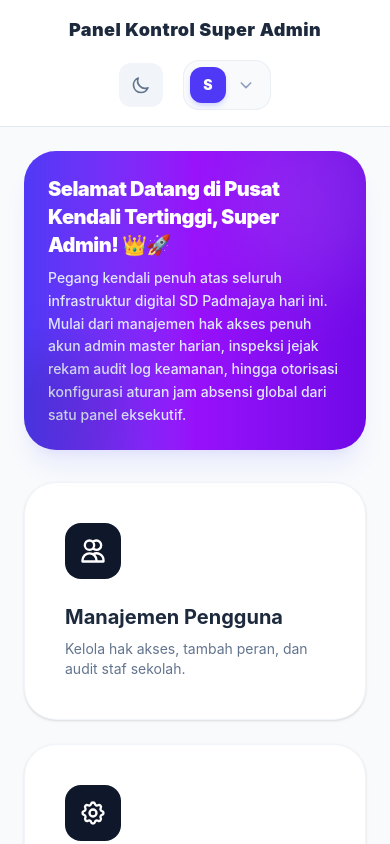
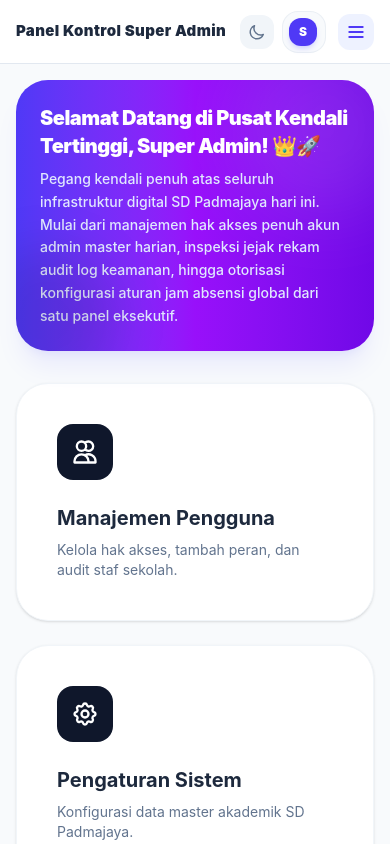
Before and after one commit to reynaldichandra7/sd_padmajaya_palembang, a React (Vite) app: page /super-admin in a window 390 px wide. Built offline with nearby package versions, Linux system fonts and the light colour scheme.

Commit message:
tambah tombol hamburger sidebar

```diff
--- a/src/components/SuperAdminLayout.jsx
+++ b/src/components/SuperAdminLayout.jsx
@@ -5,6 +5,9 @@ import logoPadmajaya from "../assets/logo_sdpadmajaya.png";
 
 export default function SuperAdminLayout() {
   const [showProfileMenu, setShowProfileMenu] = useState(false);
+  // State baru untuk mengontrol sidebar di HP
+  const [showMobileMenu, setShowMobileMenu] = useState(false);
+
   const navigate = useNavigate();
   const location = useLocation();
 
@@ -105,13 +108,26 @@ export default function SuperAdminLayout() {
   };
 
   return (
-    <div className="flex h-screen bg-slate-50 dark:bg-[#0F172A] font-sans transition-colors duration-300 overflow-hidden">
-      <aside className="w-64 bg-white dark:bg-[#1E293B] border-r border-slate-200 dark:border-slate-800 flex flex-col hidden md:flex transition-colors duration-300">
+    <div className="flex h-screen bg-slate-50 dark:bg-[#0F172A] font-sans transition-colors duration-300 overflow-hidden relative">
+      {/* OVERLAY GELAP UNTUK MOBILE SAAT SIDEBAR TERBUKA */}
+      {showMobileMenu && (
+        <div
+          className="fixed inset-0 z-40 bg-slate-900/60 backdrop-blur-sm md:hidden"
+          onClick={() => setShowMobileMenu(false)}
+        ></div>
+      )}
+
+      {/* SIDEBAR RESPONSIVE */}
+      <aside
+        className={`fixed inset-y-0 left-0 z-50 w-64 bg-white dark:bg-[#1E293B] border-r border-slate-200 dark:border-slate-800 flex flex-col transition-transform duration-300 ease-in-out md:relative md:translate-x-0 ${
+          showMobileMenu ? "translate-x-0" : "-translate-x-full"
+        }`}
+      >
         <div className="p-6 border-b border-slate-200 dark:border-slate-800/60 h-20 flex flex-row items-center gap-3 justify-start">
           <img
             src={logoPadmajaya}
             alt="Logo SD Padmajaya"
-            className="w-10 h-25 object-contain flex-shrink-0"
+            className="w-10 h-10 object-contain flex-shrink-0"
           />
           <div className="flex flex-col justify-center mt-0.5">
             <h2 className="text-xl font-black text-slate-800 dark:text-white leading-tight tracking-wide">
@@ -123,10 +139,11 @@ export default function SuperAdminLayout() {
           </div>
         </div>
 
-        <nav className="flex-1 px-4 py-6 flex flex-col gap-2">
+        <nav className="flex-1 px-4 py-6 flex flex-col gap-2 overflow-y-auto">
           <NavLink
             to="/super-admin"
             end
+            onClick={() => setShowMobileMenu(false)}
             className={({ isActive }) =>
               `flex items-center gap-3 px-4 py-3.5 rounded-xl font-bold transition-all ${
                 isActive
@@ -153,6 +170,7 @@ export default function SuperAdminLayout() {
 
           <NavLink
             to="/super-admin/pengguna"
+            onClick={() => setShowMobileMenu(false)}
             className={({ isActive }) =>
               `flex items-center gap-3 px-4 py-3.5 rounded-xl font-bold transition-all ${
                 isActive
@@ -179,6 +197,7 @@ export default function SuperAdminLayout() {
 
           <NavLink
             to="/super-admin/log-aktivitas"
+            onClick={() => setShowMobileMenu(false)}
             className={({ isActive }) =>
               `flex items-center gap-3 px-4 py-3.5 rounded-xl font-bold transition-all ${
                 isActive
@@ -205,6 +224,7 @@ export default function SuperAdminLayout() {
 
           <NavLink
             to="/super-admin/pengaturan"
+            onClick={() => setShowMobileMenu(false)}
             className={({ isActive }) =>
               `flex items-center gap-3 px-4 py-3.5 rounded-xl font-bold transition-all ${
                 isActive
@@ -237,21 +257,23 @@ export default function SuperAdminLayout() {
       </aside>
 
       <div className="flex-1 flex flex-col overflow-hidden">
-        <header className="min-h-[5rem] py-4 md:py-0 md:h-20 border-b flex flex-col md:flex-row items-center justify-between gap-4 md:gap-0 px-6 lg:px-8 bg-white dark:bg-[#1E293B] border-slate-200 dark:border-slate-800/80 transition-colors duration-300 z-10">
-          <div>
-            <h1 className="text-slate-800 dark:text-white font-black text-lg md:text-xl tracking-wide text-center md:text-left">
+        {/* HEADER DIPERBAIKI MENJADI 1 BARIS */}
+        <header className="h-16 md:h-20 border-b flex items-center justify-between px-4 lg:px-8 bg-white dark:bg-[#1E293B] border-slate-200 dark:border-slate-800/80 transition-colors duration-300 z-10 shrink-0">
+          <div className="flex-1">
+            <h1 className="text-slate-800 dark:text-white font-black text-[15px] md:text-xl tracking-wide line-clamp-1">
               {getHeaderTitle()}
             </h1>
           </div>
 
-          <div className="flex items-center gap-5">
+          {/* GRUP TOMBOL KANAN */}
+          <div className="flex items-center gap-2 md:gap-4 pl-2">
             <button
               onClick={toggleDarkMode}
-              className="p-3 rounded-xl bg-slate-100 dark:bg-[#0F172A] text-slate-500 dark:text-amber-400 hover:bg-slate-200 dark:hover:bg-slate-800 transition-colors"
+              className="p-2 md:p-3 rounded-xl bg-slate-100 dark:bg-[#0F172A] text-slate-500 dark:text-amber-400 hover:bg-slate-200 dark:hover:bg-slate-800 transition-colors"
             >
               {isDark ? (
                 <svg
-                  className="w-5 h-5"
+                  className="w-4.5 h-4.5 md:w-5 md:h-5"
                   fill="none"
                   viewBox="0 0 24 24"
                   stroke="currentColor"
@@ -265,7 +287,7 @@ export default function SuperAdminLayout() {
                 </svg>
               ) : (
                 <svg
-                  className="w-5 h-5"
+                  className="w-4.5 h-4.5 md:w-5 md:h-5"
                   fill="none"
                   viewBox="0 0 24 24"
                   stroke="currentColor"
@@ -280,17 +302,17 @@ export default function SuperAdminLayout() {
               )}
             </button>
 
+            {/* TOMBOL PROFIL */}
             <div className="relative">
               <button
                 onClick={() => setShowProfileMenu(!showProfileMenu)}
-                className="flex items-center gap-3 p-1.5 pr-4 rounded-2xl bg-slate-50 dark:bg-[#0F172A] border border-slate-200/60 dark:border-slate-800 hover:border-indigo-500 dark:hover:border-indigo-500 transition-all"
+                className="flex items-center gap-2 p-1.5 pr-2 md:pr-4 rounded-2xl bg-slate-50 dark:bg-[#0F172A] border border-slate-200/60 dark:border-slate-800 hover:border-indigo-500 dark:hover:border-indigo-500 transition-all"
               >
-                <div className="w-9 h-9 rounded-xl bg-indigo-600 text-white flex items-center justify-center font-black shadow-md shadow-indigo-500/20 text-sm uppercase">
+                <div className="w-7 h-7 md:w-9 md:h-9 rounded-xl bg-indigo-600 text-white flex items-center justify-center font-black shadow-md shadow-indigo-500/20 text-xs md:text-sm uppercase">
                   {userProfile.full_name
                     ? userProfile.full_name.charAt(0)
                     : "A"}
                 </div>
-
                 <div className="text-left hidden sm:block">
                   <div className="text-sm font-bold text-slate-800 dark:text-white leading-none mb-0.5 max-w-[140px] truncate">
                     {userProfile.full_name}
@@ -299,9 +321,8 @@ export default function SuperAdminLayout() {
                     {userProfile.role}
                   </div>
                 </div>
-
                 <svg
-                  className={`w-4 h-4 text-slate-400 transition-transform duration-200 ${showProfileMenu ? "rotate-180" : ""}`}
+                  className={`w-4 h-4 text-slate-400 hidden sm:block transition-transform duration-200 ${showProfileMenu ? "rotate-180" : ""}`}
                   fill="none"
                   viewBox="0 0 24 24"
                   stroke="currentColor"
@@ -339,7 +360,6 @@ export default function SuperAdminLayout() {
                         </div>
                       </div>
                     </div>
-
                     <button
                       onClick={() => {
                         setShowProfileMenu(false);
@@ -372,10 +392,30 @@ export default function SuperAdminLayout() {
                 </>
               )}
             </div>
+
+            {/* TOMBOL HAMBURGER - KHUSUS MOBILE DI POJOK KANAN */}
+            <button
+              onClick={() => setShowMobileMenu(!showMobileMenu)}
+              className="md:hidden p-2 ml-1 rounded-xl bg-indigo-50 text-indigo-600 dark:bg-indigo-500/20 dark:text-indigo-400 hover:bg-indigo-100 transition-colors"
+            >
+              <svg
+                className="w-5 h-5"
+                fill="none"
+                stroke="currentColor"
+                viewBox="0 0 24 24"
+              >
+                <path
+                  strokeLinecap="round"
+                  strokeLinejoin="round"
+                  strokeWidth="2.5"
+                  d="M4 6h16M4 12h16M4 18h16"
+                />
+              </svg>
+            </button>
           </div>
         </header>
 
-        <main className="flex-1 p-6 lg:p-8 overflow-y-auto bg-slate-50 dark:bg-[#0F172A] transition-colors duration-300">
+        <main className="flex-1 p-4 lg:p-8 overflow-y-auto bg-slate-50 dark:bg-[#0F172A] transition-colors duration-300">
           <Outlet />
         </main>
       </div>
```
